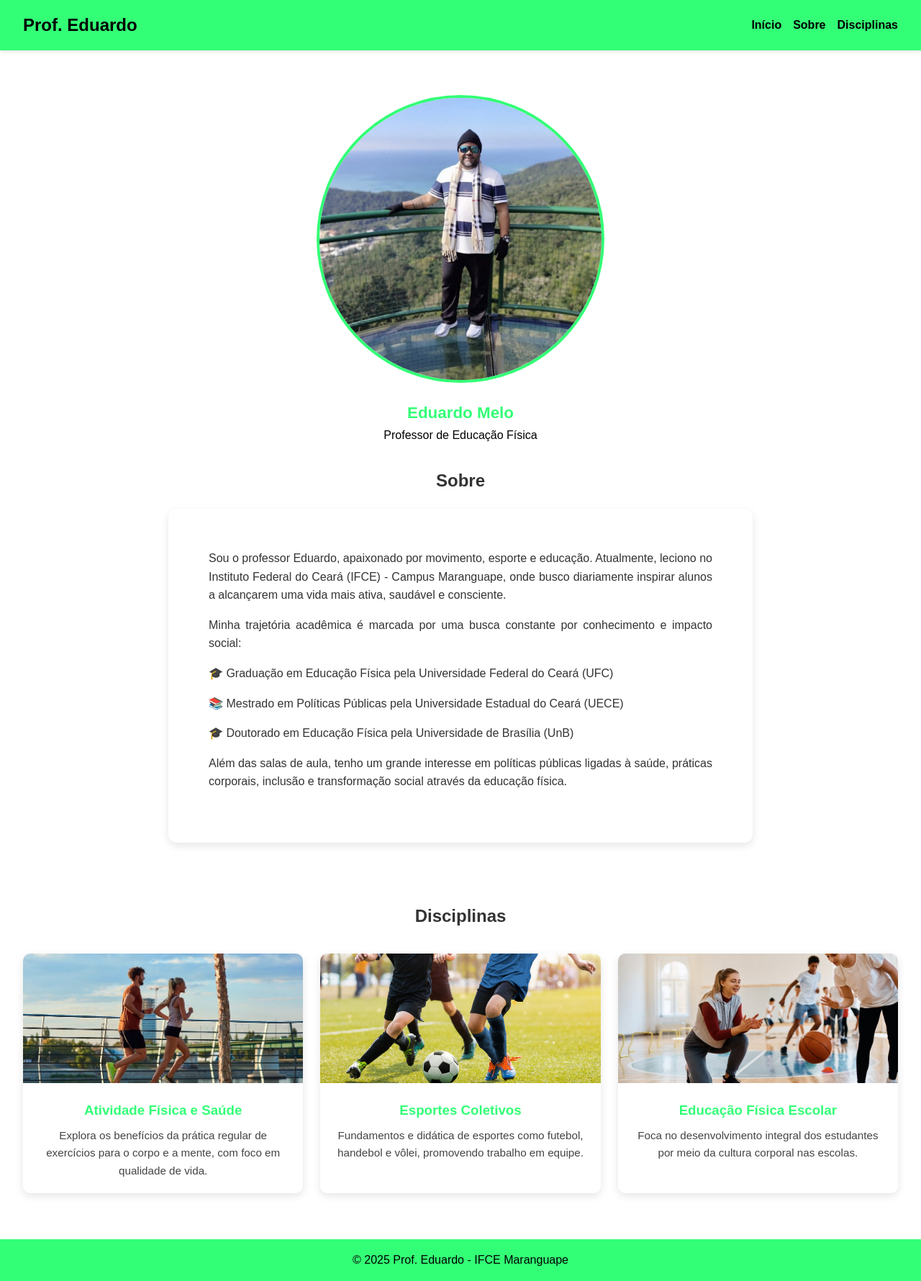
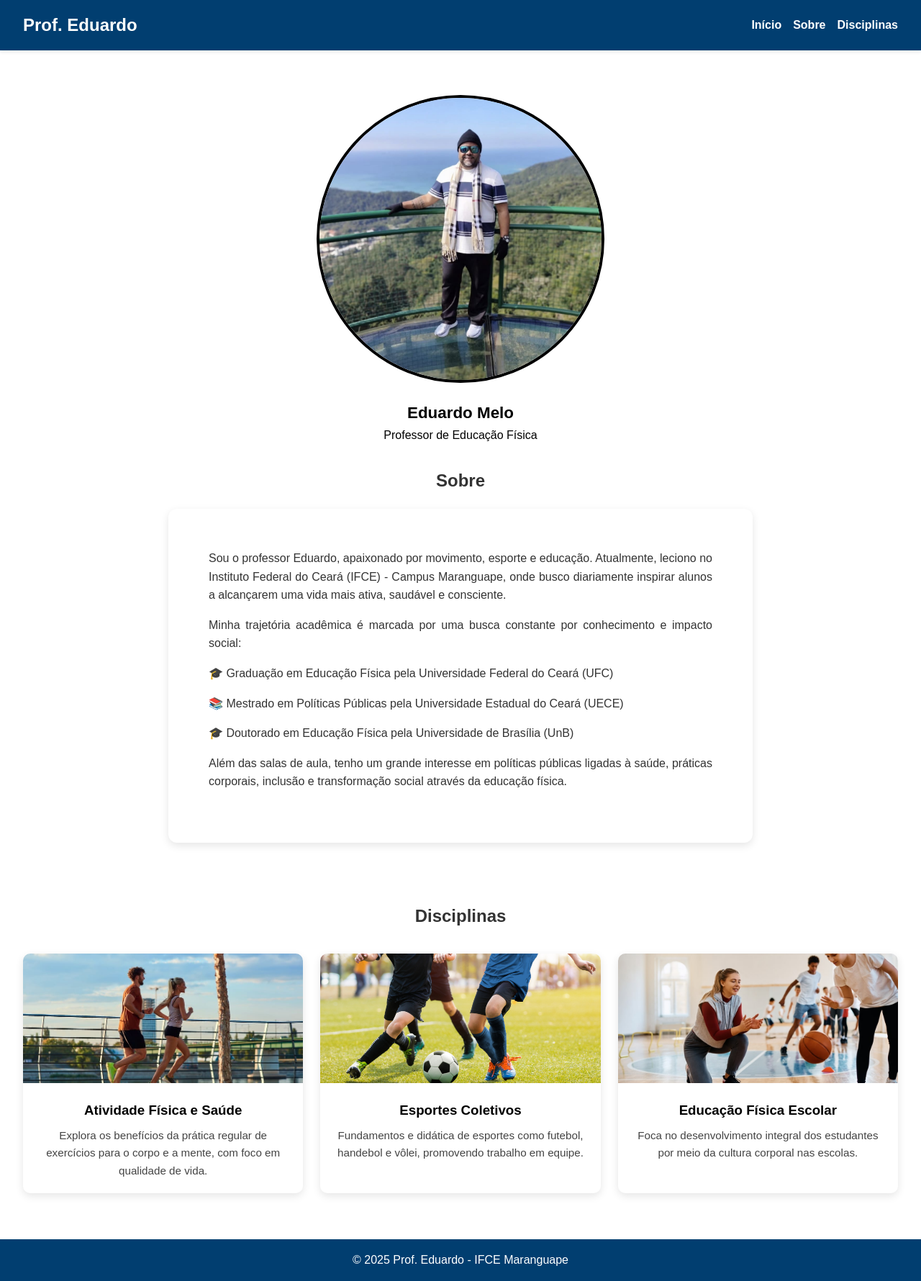
Before and after one commit to teuzreal/LandingPage, a plain HTML site: page index.html in a window 1280 px wide. Shown: the whole page at 72% size. Drawn offline with Linux system fonts and the light colour scheme.

Commit message:
Update style.css

```diff
--- a/style.css
+++ b/style.css
@@ -17,8 +17,8 @@ header {
   position: fixed;
   top: 0;
   width: 100%;
-  background-color: #33ff76;
-  color: black;
+  background-color: #013e70;
+  color: rgb(255, 255, 255);
   z-index: 1000;
   box-shadow: 0 2px 5px rgba(0,0,0,0.1);
 }
@@ -42,7 +42,7 @@ header h1 {
 }
 
 .menu li a {
-  color: black;
+  color: rgb(255, 255, 255);
   text-decoration: none;
   font-weight: bold;
   transition: opacity 0.3s;
@@ -65,7 +65,7 @@ header h1 {
   border-radius: 50%;
   object-fit: cover;
   margin-bottom: 1rem;
-  border: 4px solid #33ff76;
+  border: 4px solid #000000;
 }
 
 .info {
@@ -75,7 +75,7 @@ header h1 {
 
 .info h2 {
   font-size: 1.4rem;
-  color: #33ff76;
+  color: #000000;
 }
 
 .info p {
@@ -128,7 +128,7 @@ header h1 {
 
 .card h3 {
   margin: 1rem 0 0.5rem;
-  color: #33ff76;
+  color: #000000;
 }
 
 .card p {
@@ -138,8 +138,8 @@ header h1 {
 }
 
 footer {
-  background-color: #33ff76;
-  color: black;
+  background-color: #013e70;
+  color: rgb(255, 255, 255);
   text-align: center;
   padding: 1rem;
   margin-top: 2rem;
@@ -160,14 +160,14 @@ footer {
 }
 
 .sobre-card:hover {
-  background-color: #33ff76;
+  background-color: #013e70;
   color: black;
   transform: scale(1.03);
   box-shadow: 0 8px 20px rgba(0,0,0,0.2);
 }
 
 .sobre-card:hover p {
-  color: black;
+  color: rgb(255, 255, 255);
 }
 
 .about ul {
```
